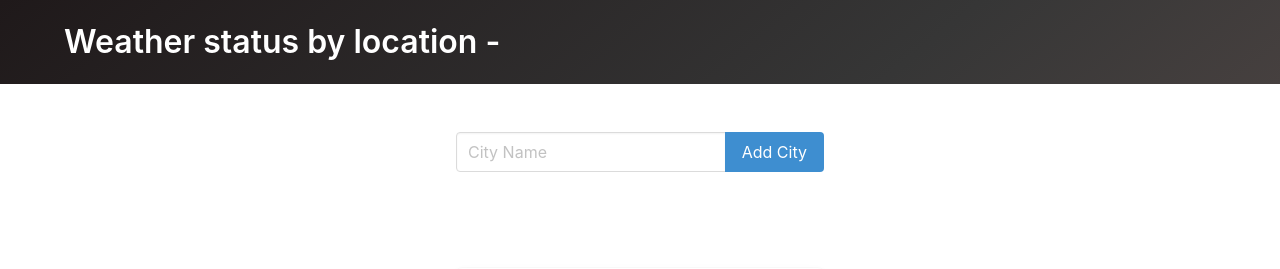
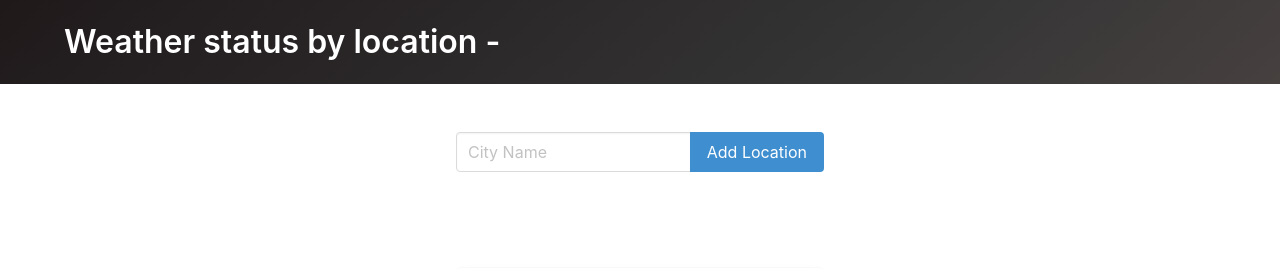
Before and after one commit to arihantkumar2020/Weatherapp, a Django app: page / in a window 1280 px wide. Shown: the top 269 px of the page. Run offline with Django 3.2, Linux system fonts and the light colour scheme; data comes from the database, SQL or seed files in the repository; data that the repository does not hold is empty; some libraries are stand-ins or nearby versions.

Commit message:
submit button modified

```diff
--- a/weather/templates/weather/weather.html
+++ b/weather/templates/weather/weather.html
@@ -31,7 +31,7 @@
                             </div>
                             <div class="control">
                                 <button type = "submit" class="button is-info">
-                                    Add City
+                                    Add Location
                                 </button>
                             </div>
                         </div>
```
